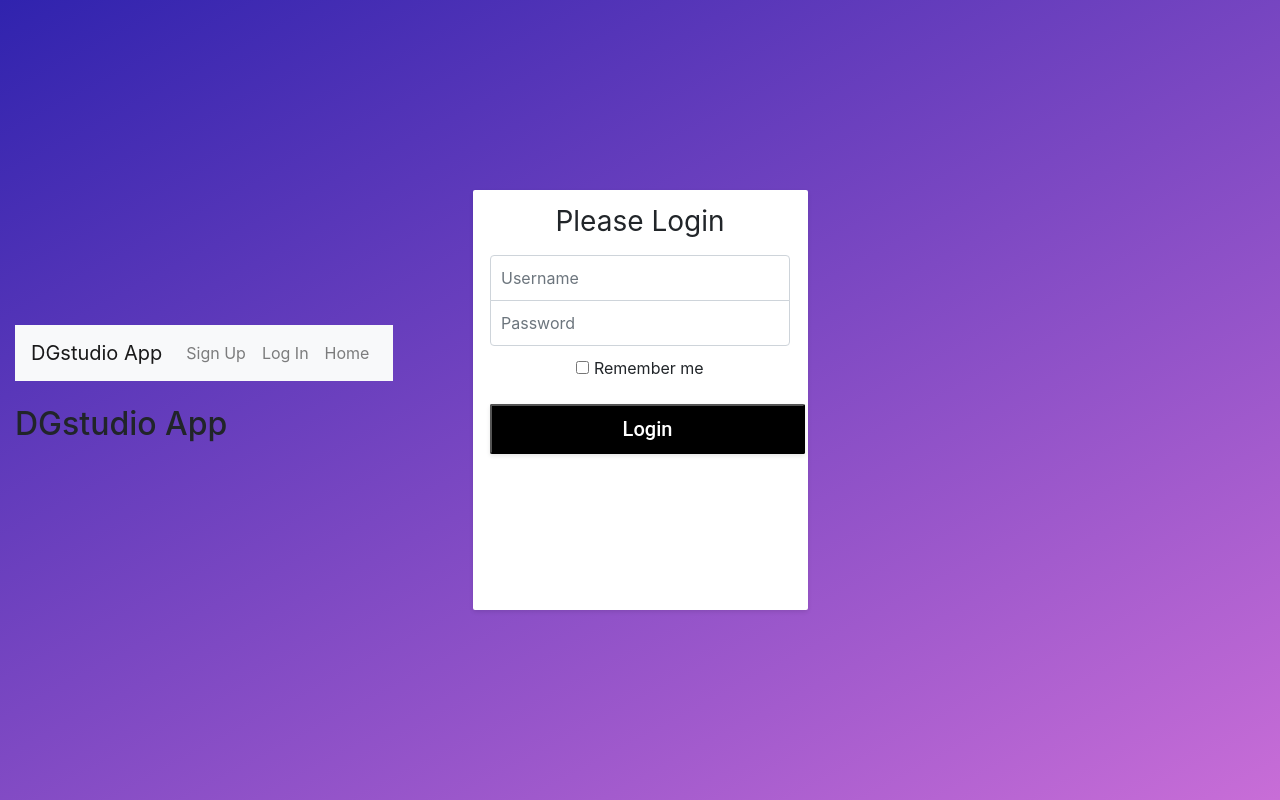
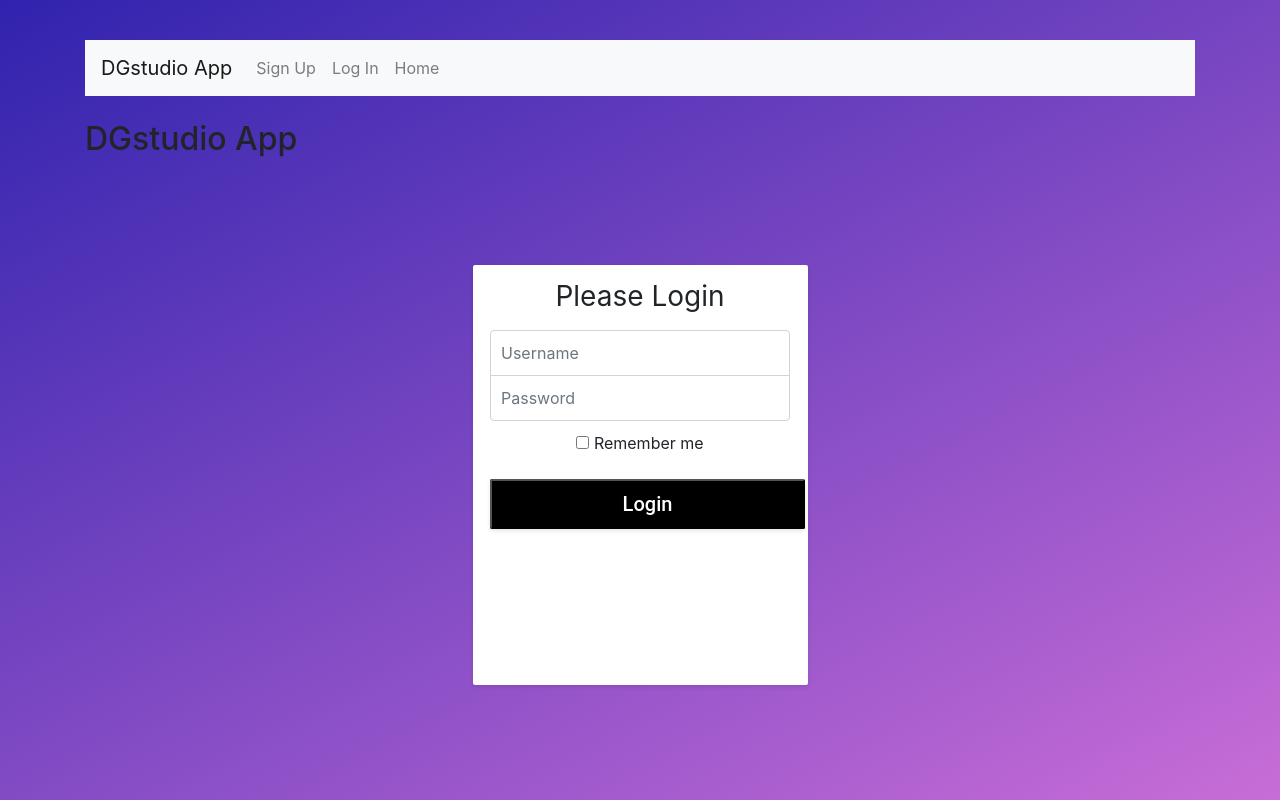
Before and after one commit to yogeshu/DGstudio, a React (Create React App) app: page /login in a window 1280 px wide. Built offline with nearby package versions, Linux system fonts and the light colour scheme.

Commit message:
css changes for top margin to login box

```diff
--- a/src/App.css
+++ b/src/App.css
@@ -54,8 +54,6 @@
   letter-spacing: normal;
   text-align: center;
   color: #ffffff;
-  margin-top: 7%;
-
 }
 .label-style{
   text-align: left;
--- a/src/components/userregistration.js
+++ b/src/components/userregistration.js
@@ -13,7 +13,6 @@
     this.onChangeUserName = this.onChangeUserName.bind(this);
     this.onChangeEmail = this.onChangeEmail.bind(this);
     this.onChangePassword = this.onChangePassword.bind(this);
-    this.emailvalidation = this.emailvalidation.bind(this);
     this.onSubmit = this.onSubmit.bind(this);
 
   }
--- a/src/index.css
+++ b/src/index.css
@@ -1,33 +1,3 @@
-
-/* body {
-  margin: 0;
-  padding: 0;
-  font-family: -apple-system, BlinkMacSystemFont, "Segoe UI", "Roboto", "Oxygen",
-    "Ubuntu", "Cantarell", "Fira Sans", "Droid Sans", "Helvetica Neue",
-    sans-serif;
-  -webkit-font-smoothing: antialiased;
-  -moz-osx-font-smoothing: grayscale;
-}
-code {
-  font-family: source-code-pro, Menlo, Monaco, Consolas, "Courier New",
-    monospace;
-} */
-
-
-/* body {
-  margin: 0;
-  padding: 0;
-  font-family: -apple-system, BlinkMacSystemFont, "Segoe UI", "Roboto", "Oxygen",
-    "Ubuntu", "Cantarell", "Fira Sans", "Droid Sans", "Helvetica Neue",
-    sans-serif;
-  -webkit-font-smoothing: antialiased;
-  -moz-osx-font-smoothing: grayscale;
-}
-
-code {
-  font-family: source-code-pro, Menlo, Monaco, Consolas, "Courier New",
-    monospace;
-} */
 html,
 body {
   height: 100%;
@@ -37,7 +7,6 @@
   background-image: linear-gradient(152deg, #3023ae, #c86dd7);
   display: -ms-flexbox;
   font-family: Roboto, sans-serif;
-  display: flex;
   -ms-flex-align: center;
   align-items: center;
   padding-top: 40px;
@@ -84,7 +53,7 @@
 .Absolute-Center {
   margin: auto;
   position: absolute;
-  top: 0; left: 0; bottom: 0; right: 0;
+  top: 150px; left: 0; bottom: 0; right: 0;
 }
 
 .Absolute-Center.is-Responsive {
```
